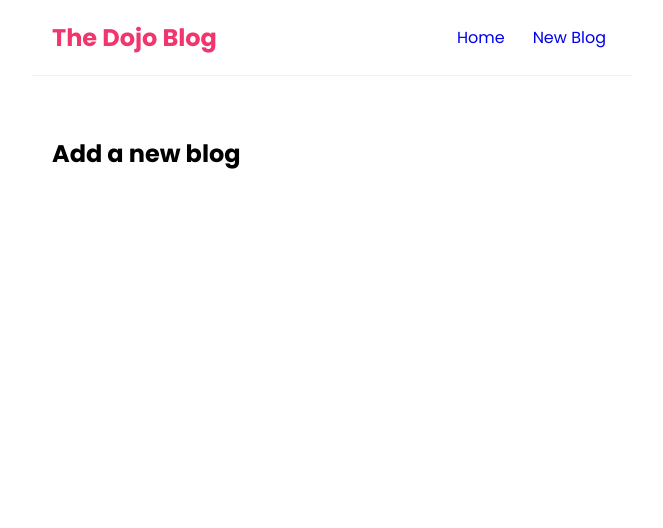
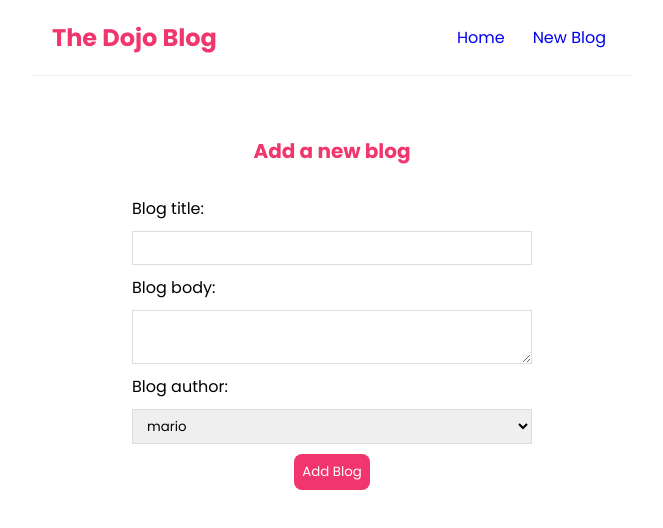
Before and after one commit to marizoo/ninja-blog, a React (Create React App) app: page /create in a window 1280 px wide. Shown: the top 528 px of the page, without its empty margins (308-971 px from the left). Built offline with nearby package versions, Linux system fonts and the light colour scheme.

Commit message:
added add new blog form

```diff
--- a/src/BlogDetails.jsx
+++ b/src/BlogDetails.jsx
@@ -1,15 +1,46 @@
 import {useParams} from 'react-router-dom'
 import styled from "styled-components";
+import useFetch from './useFetch';
 
 
-const Container = styled.div``;
+const Container = styled.div`
+
+h2 {
+  font-size: 20px;
+  color: #f1356d;
+  margin-bottom: 10px;
+}
+
+div{
+  margin: 20px 0;
+}
+
+/* button{
+  background: #f1356d;
+  color: #fff;
+  border: 0;
+  padding: 8px;
+  border-radius: 8px;
+  cursor: pointer;
+} */
+`;
 
 const BlogDetails = () => {
   const { id } = useParams();
+  const {data: blog, error, isPending} = useFetch('http://localhost:8000/blogs/' + id);
+
 
   return (
     <Container>
-      <h2>Blog Details - { id }</h2>
+      {isPending && <div>Loading...</div>}
+      {error && <div>{error}</div>}
+      {blog && (
+        <article>
+          <h2>{blog.title}</h2>
+          <p>Written by {blog.author}</p>
+          <div>{blog.body}</div>
+        </article>
+      )}
     </Container>
   );
 };
--- a/src/components/Create.jsx
+++ b/src/components/Create.jsx
@@ -1,15 +1,77 @@
-import React from 'react'
+import React, {useState} from 'react'
 import styled from 'styled-components';
 
 const Container = styled.div`
+max-width: 400px;
+margin 0 auto;
+text-align: center;
 
+label {
+    text-align: left;
+    display: block;
+}
+
+h2 {
+    font-size: 20px;
+    color: #f1356d;
+    margin-bottom: 30px;
+}
+
+input, textarea, select {
+    width: 100%;
+    padding: 6px 10px;
+    margin: 10px 0;
+    border: 1px solid #ddd;
+    box-sizing: border-box;
+    display: block;
+}
+
+button {
+    background: #f1356d;
+    color: #fff;
+    border: 0;
+    padding: 8px;
+    border-radius: 8px;
+    cursor: pointer;
+}
 `;
 
 
 const Create = () => {
+
+    const [title, setTitle] = useState('');
+    const [body, setBody] = useState('');
+    const [author, setAuthor] = useState('mario');
+
     return (
         <Container>
             <h2>Add a new blog</h2>
+            <form>
+                <label>Blog title:</label>
+                <input
+                type="text"
+                required
+                value={title}
+                onChange={(ev) => setTitle(ev.target.value)}
+                />
+                <label>Blog body:</label>
+                <textarea
+                required
+                value={body}
+                onChange={(ev) => setBody(ev.target.value)}
+                >
+                </textarea>
+                <label>Blog author:</label>
+                <select
+                value={author}
+                onChange={(ev) => setAuthor(ev.target.value)}
+                >
+                    <option value="mario">mario</option>
+                    <option value="yoshi">yoshi</option>
+                </select>
+                <button>Add Blog</button>
+
+            </form>
         </Container>
     )
 }
```
